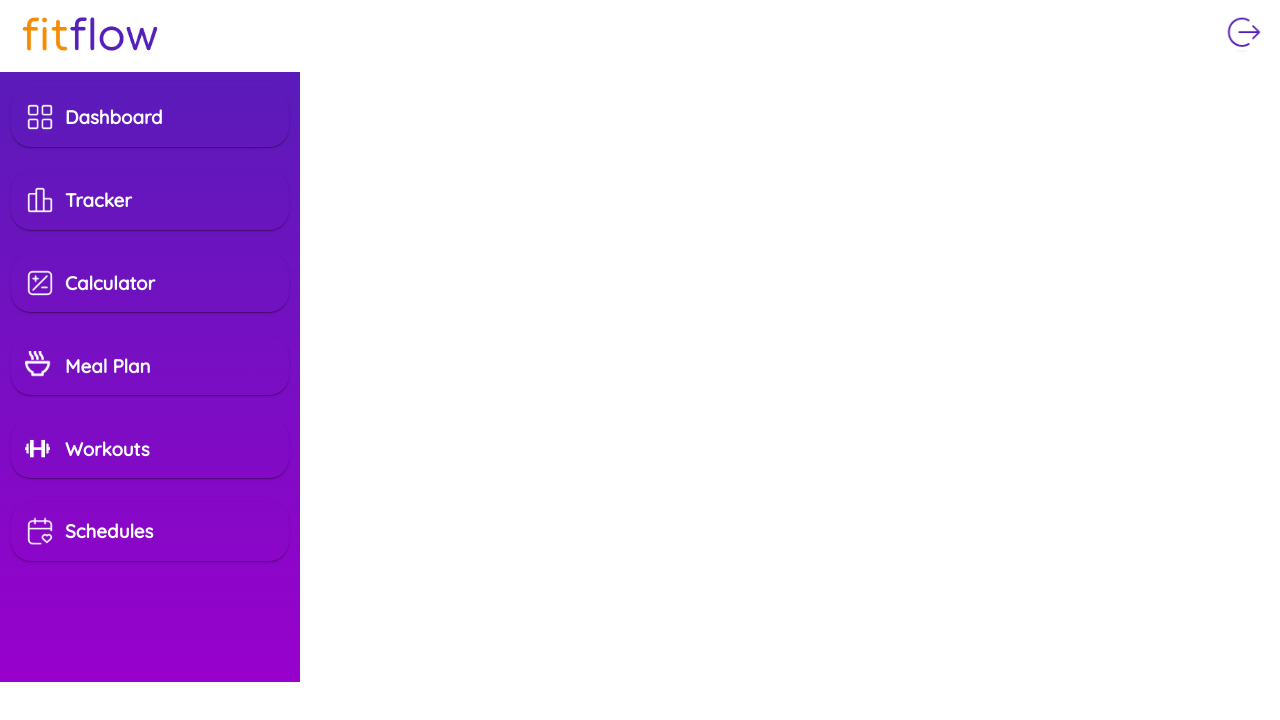
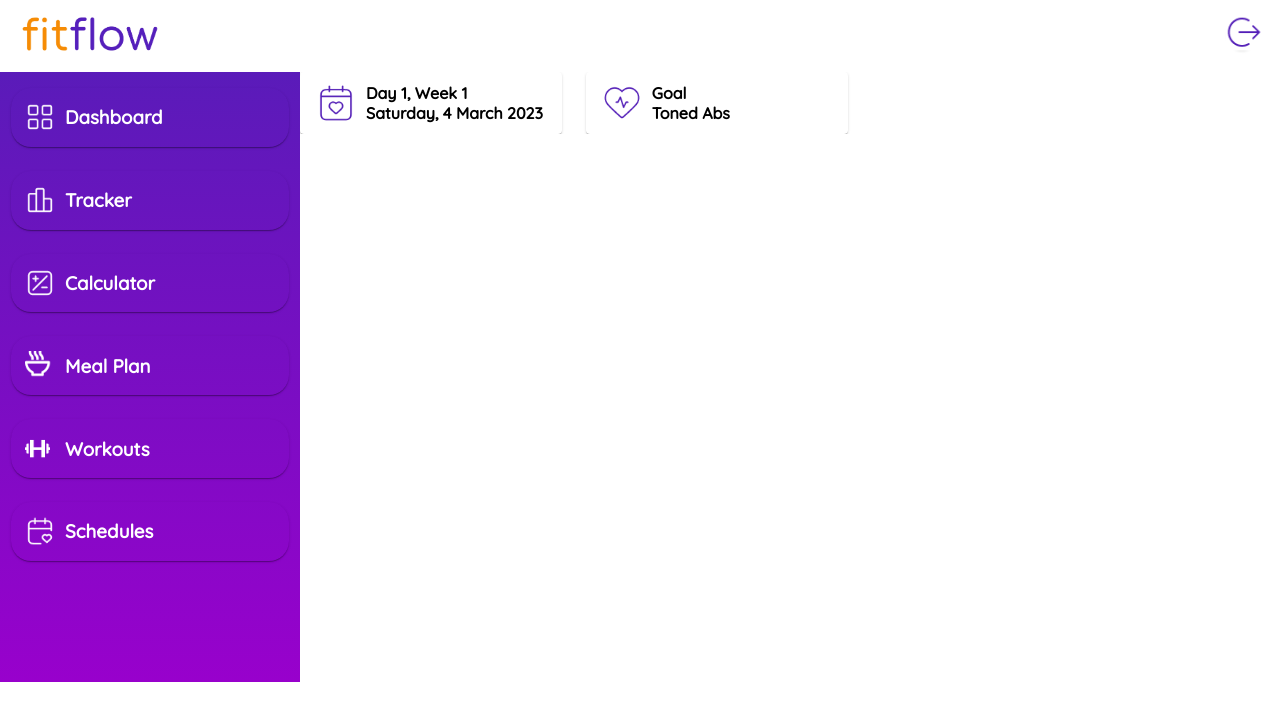
Before and after one commit to kimberlymazel/fitflow, a React (Create React App) app in the folder frontend/: page / in a window 1280 px wide. Shown: the top 720 px of the page. Built offline with nearby package versions, Linux system fonts and the light colour scheme; the HTML template or start-up script is replaced by a standard one.

Commit message:
added agenda bars

```diff
--- a/frontend/src/App.css
+++ b/frontend/src/App.css
@@ -19,7 +19,22 @@
     margin-left: 10px;
 }
 
-.bottom h3{
+.bottom h3 {
     margin-left: 30px;
     margin-bottom: 30px;
 }
+
+.left {
+    float: left;
+}
+
+.right {
+    overflow: hidden;
+}
+
+.agenda h4 {
+    color: black;
+    margin-top: 0px;
+    margin-bottom: 0px;
+    margin-left: 10px;
+}
--- a/frontend/src/App.js
+++ b/frontend/src/App.js
@@ -1,12 +1,20 @@
 import Header from './components/Header'
 import Navigation from './components/Navigation'
+import Agenda from './components/Agenda'
 import './App.css'
 
 function App() {
   return (
     <div className="App">
       <Header></Header>
-      <Navigation></Navigation>
+
+      <div class="left">
+        <Navigation></Navigation>
+      </div>
+
+      <div class="right">
+        <Agenda></Agenda>
+      </div>
     </div>
   );
 }
--- /dev/null
+++ b/frontend/src/components/Agenda.js
@@ -0,0 +1,50 @@
+import React from 'react'
+import Paper from '@mui/material/Paper';
+import { styled } from '@mui/material/styles';
+import Box from '@mui/material/Box';
+import Grid from '@mui/material/Grid';
+import calendar from '../icons/calendar.png'
+import activity from '../icons/activity-heart.png'
+import '../App.css'
+
+const Item = styled(Paper)(({ theme }) => ({
+    width: 230,
+    height: 30,
+    padding: theme.spacing(2),
+    display: 'flex',
+    alignSelf: 'center',
+    alignItems: 'center',
+    backgroundColor: 'transparent',
+}));
+
+function Agenda() {
+  return (
+    <div class="agenda">
+        <Box>
+            <Grid container spacing={0}>
+
+                <Grid item xs={1.5}>
+                    <Item>
+                        <img src={calendar} width={40}></img>
+                        <div>
+                            <h4>Day 1, Week 1</h4>
+                            <h4>Saturday, 4 March 2023</h4>
+                        </div>
+                    </Item>
+                </Grid>
+
+                <Grid item xs={2}></Grid>
+                    <Item>
+                        <img src={activity} width={40}></img>
+                        <div>
+                            <h4>Goal</h4>
+                            <h4>Toned Abs</h4>
+                        </div>
+                    </Item>
+                </Grid>
+        </Box>
+    </div>
+  )
+}
+
+export default Agenda
```
Also changed, not shown: frontend/src/icons/activity-heart.png (added), frontend/src/icons/calendar.png (added).
